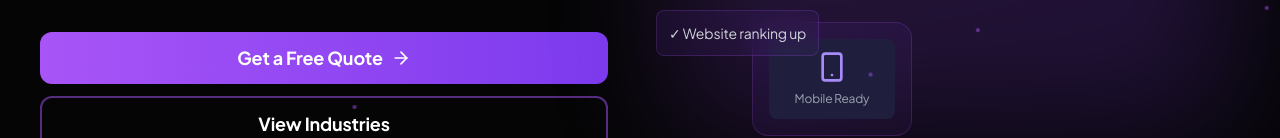
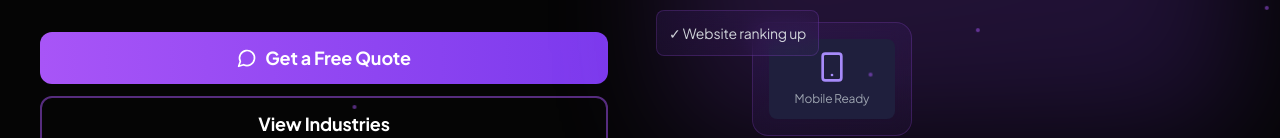
Before and after one commit to AshikMohammad-dev/Nila-Ventures, a React (Vite) app in the folder frontend/: page / in a window 1280 px wide. Shown: the part 442-580 px from the top of the page. Built offline with nearby package versions, Linux system fonts and the light colour scheme.

Commit message:
feat: add WhatsApp messaging to Hero and Pricing buttons

```diff
--- a/frontend/src/components/sections/Hero.jsx
+++ b/frontend/src/components/sections/Hero.jsx
@@ -1,5 +1,5 @@
 import React from 'react'
-import { ArrowRight, Monitor, Smartphone, Zap } from 'lucide-react'
+import { ArrowRight, Monitor, Smartphone, Zap, MessageCircle } from 'lucide-react'
 
 export default function Hero() {
   const scrollToSection = (href) => {
@@ -7,6 +7,11 @@ export default function Hero() {
     if (element) {
       element.scrollIntoView({ behavior: 'smooth' })
     }
+  }
+
+  const openWhatsApp = () => {
+    const message = "Hi Nila Ventures! I'm interested in getting a free quote for my website project. Can you help me?"
+    window.open(`https://wa.me/917510988356?text=${encodeURIComponent(message)}`, '_blank')
   }
 
   return (
@@ -34,11 +39,11 @@ export default function Hero() {
             {/* CTA Buttons */}
             <div className="flex flex-col gap-1.5 sm:gap-2.5 md:gap-3 pt-1 sm:pt-2 md:pt-4">
               <button
-                onClick={() => scrollToSection('#cta')}
+                onClick={openWhatsApp}
                 className="btn-glow w-full px-3 sm:px-5 md:px-8 py-1.5 sm:py-2.5 md:py-3 bg-gradient-to-r from-purple-500 to-violet-600 text-white rounded-lg sm:rounded-lg md:rounded-xl font-bold text-xs sm:text-sm md:text-base lg:text-lg hover:shadow-glow-lg transition-all flex items-center justify-center gap-1.5 sm:gap-2"
               >
+                <MessageCircle size={12} className="sm:w-4 sm:h-4 md:w-5 md:h-5" />
                 Get a Free Quote
-                <ArrowRight size={12} className="sm:w-4 sm:h-4 md:w-5 md:h-5" />
               </button>
               <button
                 onClick={() => scrollToSection('#industries')}
--- a/frontend/src/components/sections/Pricing.jsx
+++ b/frontend/src/components/sections/Pricing.jsx
@@ -2,6 +2,10 @@ import React from 'react'
 import { Check, Shield, Smartphone, Zap, Headphones, Monitor, Gem, ShoppingCart, PenTool, DollarSign, TrendingUp, MessageSquare } from 'lucide-react'
 
 export default function Pricing() {
+  const openWhatsAppWithPlan = (planName) => {
+    const message = `Hi Nila Ventures! I'm interested in the ${planName} package. Can you provide more details?`
+    window.open(`https://wa.me/917510988356?text=${encodeURIComponent(message)}`, '_blank')
+  }
   const pricingPlans = [
     {
       name: 'BASIC',
@@ -170,12 +174,14 @@ export default function Pricing() {
 
                 {/* CTA Button */}
                 <button
-                  className={`w-full py-2 sm:py-3 md:py-4 rounded-lg sm:rounded-xl font-bold transition-all text-sm sm:text-base min-h-10 sm:min-h-12 ${
+                  onClick={() => openWhatsAppWithPlan(plan.name)}
+                  className={`w-full py-2 sm:py-3 md:py-4 rounded-lg sm:rounded-xl font-bold transition-all text-sm sm:text-base min-h-10 sm:min-h-12 flex items-center justify-center gap-2 ${
                     plan.highlighted
                       ? 'btn-glow bg-gradient-to-r from-purple-500 to-violet-600 text-white'
                       : 'border-2 border-purple-500/50 text-white hover:border-purple-500 hover:bg-purple-500/10'
                   }`}
                 >
+                  <MessageSquare size={16} className="sm:w-5 sm:h-5" />
                   Get Started
                 </button>
               </div>
```
